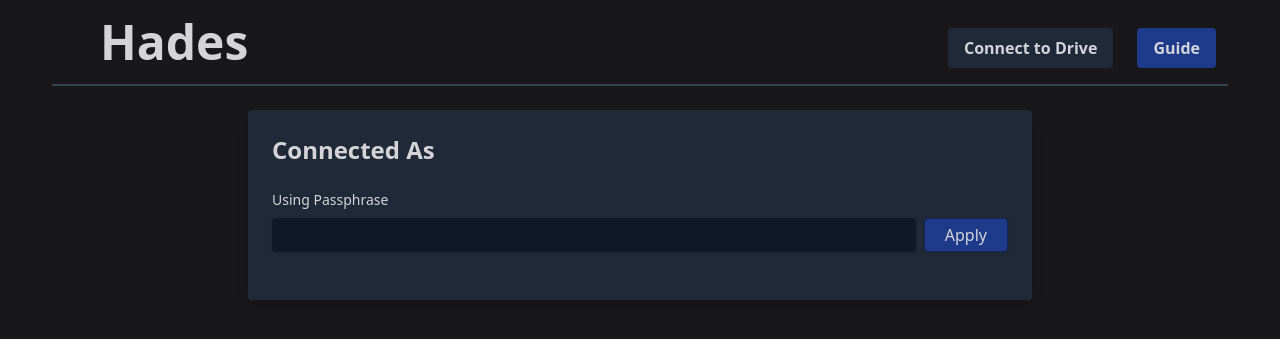
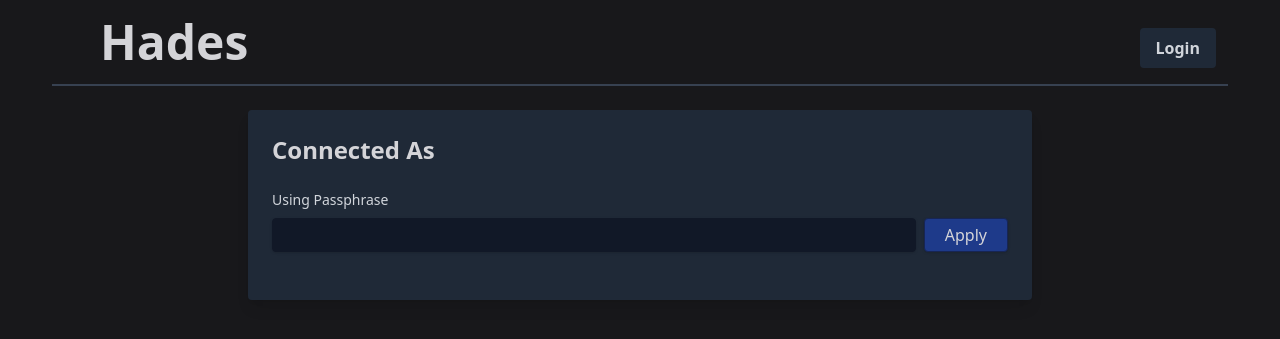
Before and after one commit to Scemist/Hades, a Flask app: page / in a window 1280 px wide. Shown: the top 339 px of the page. Run offline with Flask 3, Linux system fonts and the light colour scheme; style sheets or scripts are compiled from the project's sources.

Commit message:
Removed Disconnect Nav Button

```diff
--- a/templates/base.jinja
+++ b/templates/base.jinja
@@ -25,16 +25,15 @@
 					{{ Nav.button('Files', 'file-stack', '/files') }}
 					{{ Nav.button('Logout', 'door-open', '/clear') }}
 				{% else %}
-					{{ Nav.button('Connect to Drive', 'plug', '/authorize') }}
+					{{ Nav.button('Login', 'plug', '/authorize') }}
 				{% endif %}
 
-				{% if session['key'] %}
+				{# {% if session['key'] %}
 					{{ Nav.button('Disconnect', 'unplug', '/revoke') }}
-				{% endif %}
+				{% endif %} #}
 
-				<i data-lucide="dot" class="text-gray-400"></i>
+				{# <i data-lucide="dot" class="text-gray-400"></i> #}
 
-				{{ Nav.accentButton('Guide', 'book-key', '/how-to-use') }}
 
 				{% if session["user"] %}
 					<img src="{{ session['user']['photoLink'] }}" class="ms-2 rounded-full w-11 border border-gray-700" alt='{ session["user"]["displayName"] }}'>
```
